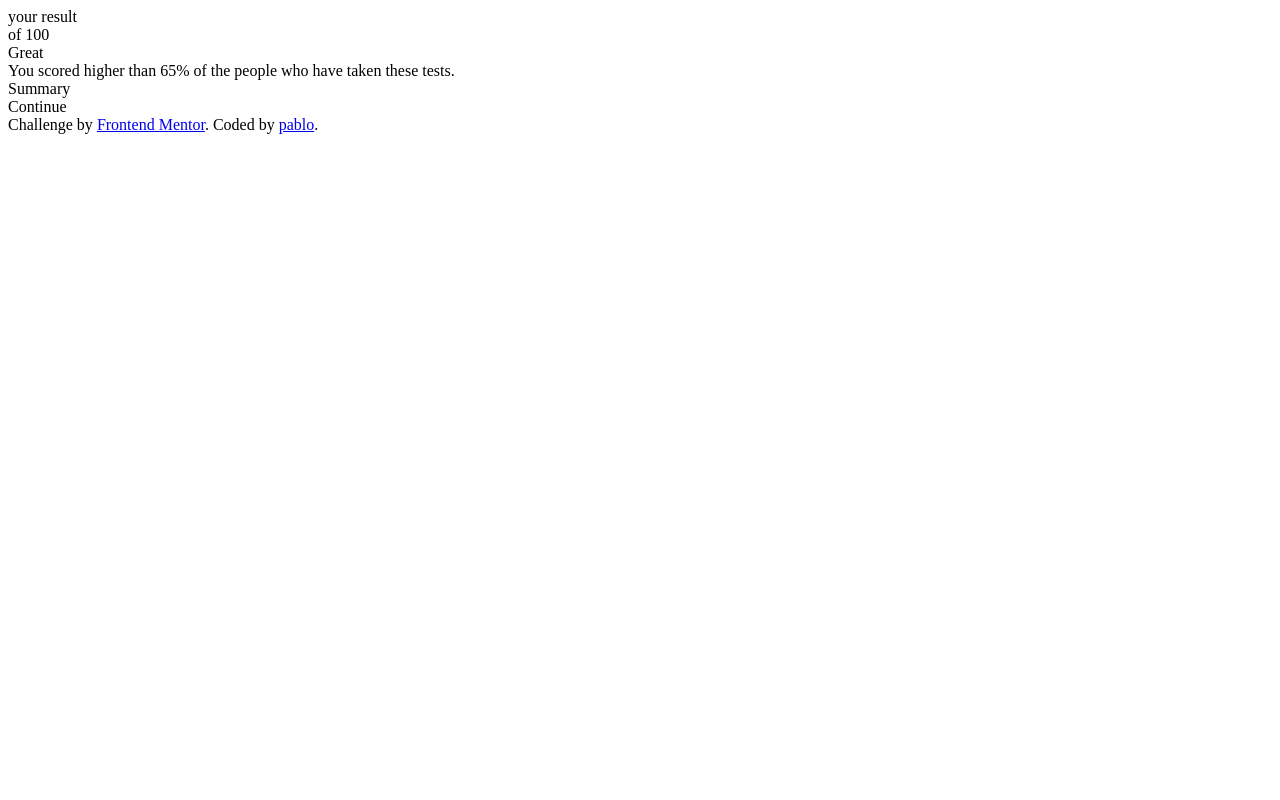
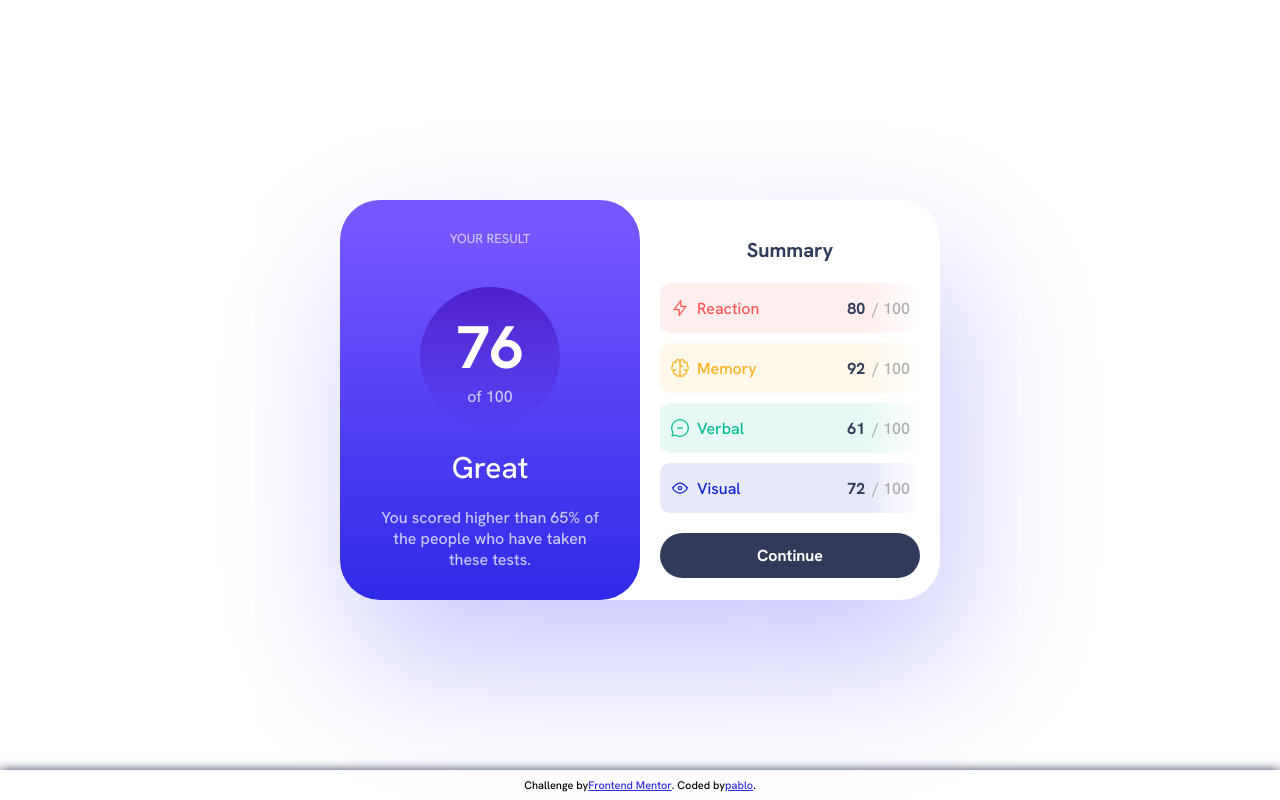
Before and after one commit to pablo-92/03.results-summary-component-main, a plain HTML site: page index.html in a window 1280 px wide. Drawn offline with nearby package versions, Linux system fonts and the light colour scheme; the site is published under a folder, as on GitHub Pages, so addresses that start at the root find nothing.

Commit message:
img tag alt added

```diff
--- a/index.html
+++ b/index.html
@@ -4,7 +4,7 @@
         <meta charset="UTF-8" />
         <meta name="viewport" content="width=device-width, initial-scale=1.0" />
         <!-- displays site properly based on user's device -->
-        <link rel="stylesheet" href="/css/style.css" />
+        <link rel="stylesheet" href="./css/style.css" />
         <link
             rel="icon"
             type="image/png"
@@ -54,5 +54,5 @@
         </div>
     </body>
     <script src="https://ajax.googleapis.com/ajax/libs/jquery/3.6.4/jquery.min.js"></script>
-    <script src="/script/script.js"></script>
+    <script src="./script/script.js"></script>
 </html>
--- a/script/script.js
+++ b/script/script.js
@@ -9,7 +9,7 @@ $.getJSON("./data.json", data => {
         div.classList.add(`list-${data[i].category}`);
         div.innerHTML =`
             <div>
-                <img src="${data[i].icon}">
+                <img src="${data[i].icon}" alt="icon">
                 <span id="${data[i].category}"> ${data[i].category}</span>
             </div>
             <div class="personal-score">
```
